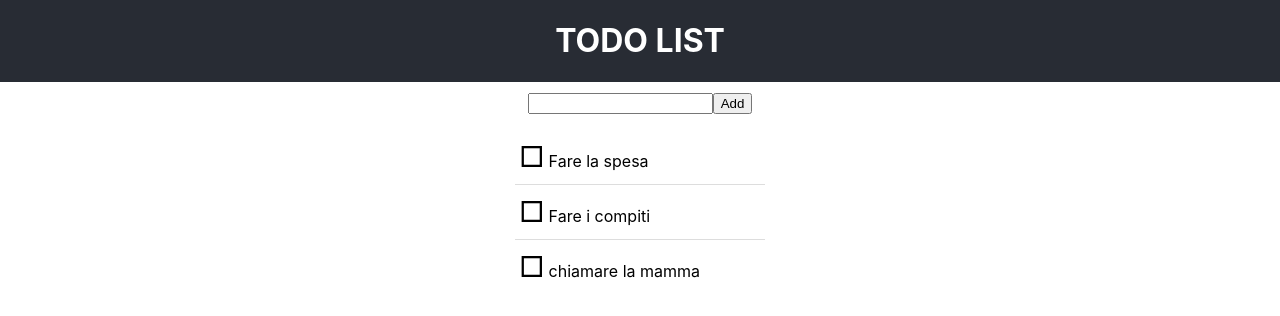
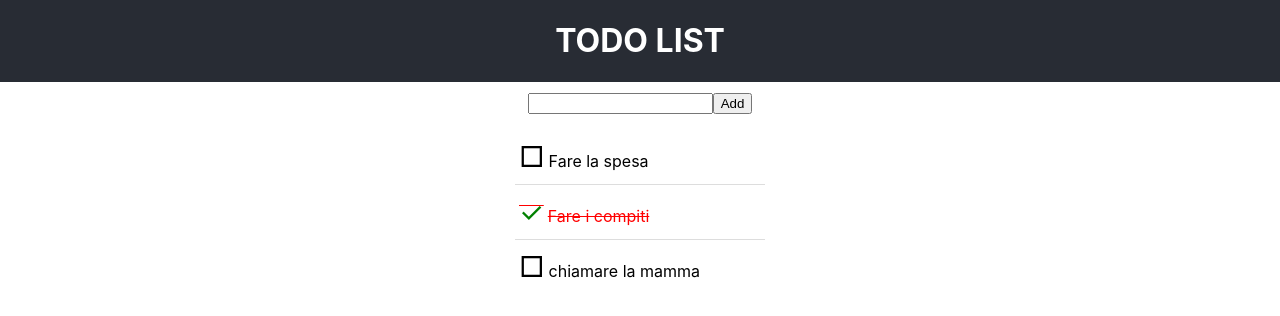
Before and after one commit to hidran/react-redux-course, a React (Create React App) app in the folder todolist-redux/: page / in a window 1280 px wide. Shown: the top 316 px of the page. Built offline with nearby package versions, Linux system fonts and the light colour scheme.

Commit message:
adds completed field to todos and checkbox to layout

```diff
--- a/todolist-redux/src/App.css
+++ b/todolist-redux/src/App.css
@@ -33,18 +33,29 @@ li{
   min-width: 250px;
 }
 li:hover:after{
-  content: '\02A2F';
+  content: '\02A2F';/*cross*/
   color: red;
   font-size: 18px;
   float: right;
   margin-right: 5px;
+  margin-top:10px;
 
 }
-  span::after{
+li.completed {
+  text-decoration: line-through;
+  color:red;
+}
+  span.uncomplete:after{
    content: '\025A1';
    font-size: 28px;
    padding: 4px;
  }
+ span.completed:after{
+  content: '\02713';
+  font-size: 28px;
+  padding: 4px;
+  color: green;
+}
 .container{
   margin-top: 10px;
   display: flex;
--- a/todolist-redux/src/App.js
+++ b/todolist-redux/src/App.js
@@ -1,6 +1,5 @@
 import React, { Component } from 'react';
 import './App.css';
-import TodoList   from './components/todolist'
 import Header from './components/header'
 import AddNewTodo from './containers/addnew'
 import MyTodoList from './containers/mytodolist';
@@ -8,11 +7,6 @@ import MyTodoList from './containers/mytodolist';
 
 
 class App extends Component {
-  constructor(){
-    super();
-
-
-  }
 
   render() {
     return (
--- a/todolist-redux/src/actions.js
+++ /dev/null
@@ -1,16 +0,0 @@
-export const addTodo = (todo) => {
-
-    return {
-         type: 'ADD_TODO',
-         todo
-
-     };
- }
- export const removeTodo = (i) => {
-
-   return {
-        type: 'REMOVE_TODO',
-        id : i
-
-    };
-}
--- a/todolist-redux/src/components/addtodo.js
+++ b/todolist-redux/src/components/addtodo.js
@@ -1,4 +1,4 @@
-import React, {Fragment} from 'react';
+import React from 'react';
 
 
 export default function addTodoComponent({addTodo}){
@@ -6,11 +6,20 @@ export default function addTodoComponent({addTodo}){
      let todoInput;
     return(
         <div className="addtodo">
-            <input ref ={ node =>  {todoInput = node} }  />
+            <input
+             onKeyUp = {
+                 (evt) =>{
+                    if( +evt.keyCode === 13){
+                        addTodo( todoInput.value );
+                        todoInput.value = '';
+                    }
+                 }
+             }
+            ref ={ node =>  {todoInput = node} }  />
 
             <button onClick = {
                 () => {
-                    addTodo( todoInput.value )
+                    addTodo( todoInput.value );
                     todoInput.value = '';
                 }
                 }
--- a/todolist-redux/src/components/todo.js
+++ b/todolist-redux/src/components/todo.js
@@ -1,11 +1,11 @@
 
 import React from 'react';
-export default function todo({todo, onClick, id}){
+export default function todo({todoItem, onClick, id}){
 //dispatch(removeTodo(i))
 return (
-<li onClick ={() => onClick(id)}>
-<span></span>
-{todo}
+<li  className={todoItem.completed? 'completed':''} onClick ={() => onClick(id)}>
+<span className={todoItem.completed? 'completed':'uncomplete'}></span>
+{todoItem.todo}
 </li>
 ) ;
 }
--- a/todolist-redux/src/components/todolist.js
+++ b/todolist-redux/src/components/todolist.js
@@ -5,7 +5,7 @@ export default function todoList({todos, removeTodo}){
 return (
 <ul>
 {
- todos.map( (todo,i) => <Todo id ={i} key={i} onClick = {removeTodo} todo ={todo}/>)
+ todos.map( (todo,i) => <Todo id ={i} key={i} onClick = {removeTodo} todoItem ={todo}/>)
 }
 </ul>
 
--- a/todolist-redux/src/containers/addnew.js
+++ b/todolist-redux/src/containers/addnew.js
@@ -1,21 +1,7 @@
 import {connect } from 'react-redux';
 
 import addTodoComponent from '../components/addtodo';
-import { addTodo } from '../actions';
-/*
-const mapDispatchToProps = (dispatch) => {
-    return {
-        addnew: (todo) => {
-            dispatch(addTodo(todo))
-        }
-    }
-}
+import { addTodo } from '../actions/index';
 
 
-export default connect(null, mapDispatchToProps)(addTodoComponent);
-*/
-const methods = {
-
-     addTodo
-}
 export default connect(null, {addTodo} )(addTodoComponent);
--- a/todolist-redux/src/index.js
+++ b/todolist-redux/src/index.js
@@ -7,17 +7,34 @@ import * as serviceWorker from './serviceWorker';
 import { createStore } from 'redux';
 import storeReducer from './reducers/index';
 import {Provider} from 'react-redux';
-let todos = [
-    'Fare la spesa',
-  'Fare i compiti',
-  'chiamare la mamma'
-  ];
+let storeTodos={
+
+    todos:[
+
+    {
+      id:0,
+      todo: 'Fare la spesa',
+      completed: false
+      },
+      {
+        id:1,
+        todo: 'Fare i compiti',
+        completed: true
+        },
+    {
+      id:2,
+      todo: 'chiamare la mamma',
+      completed: false
+    }
+
+  ]
+};
 
 
 
-   const store = createStore(storeReducer, { todos: [...todos] },
+   const store = createStore(storeReducer, { todos: [...storeTodos.todos] },
     window.__REDUX_DEVTOOLS_EXTENSION__ && window.__REDUX_DEVTOOLS_EXTENSION__() );
-
+store.subscribe(()=>{console.log(store.getState())})
 ReactDOM.render(
 <Provider store ={store}>
   <App />
```
